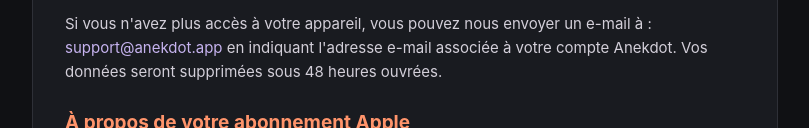
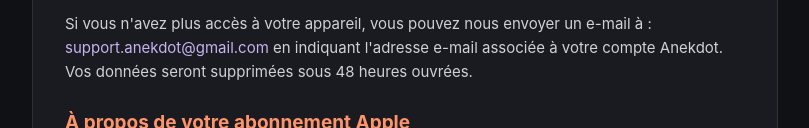
Before and after one commit to gabino-dev/anekdot-site, a plain HTML site: page delete-account.html in a window 1280 px wide. Shown: the part 651-779 px from the top of the page, without its empty margins (235-1044 px from the left). Drawn offline with Linux system fonts and the light colour scheme.

Commit message:
Update support email address in delete-account.html

```diff
--- a/delete-account.html
+++ b/delete-account.html
@@ -99,7 +99,7 @@
         </div>
 
         <h2>Option 2 : Demande par e-mail</h2>
-        <p>Si vous n'avez plus accès à votre appareil, vous pouvez nous envoyer un e-mail à : <a href="mailto:support@anekdot.app">support@anekdot.app</a> en indiquant l'adresse e-mail associée à votre compte Anekdot. Vos données seront supprimées sous 48 heures ouvrées.</p>
+        <p>Si vous n'avez plus accès à votre appareil, vous pouvez nous envoyer un e-mail à : <a href="mailto:support.anekdot@gmail.com">support.anekdot@gmail.com</a> en indiquant l'adresse e-mail associée à votre compte Anekdot. Vos données seront supprimées sous 48 heures ouvrées.</p>
 
         <h2>À propos de votre abonnement Apple</h2>
         <p>La suppression de votre compte n'annule pas automatiquement un abonnement en cours géré par Apple. Pour résilier votre abonnement : ouvrez l'application <em>Réglages</em> de votre iPhone > appuyez sur votre <em>Nom</em> > <em>Abonnements</em> > résiliez <em>Anekdot Pro</em>.</p>
```
